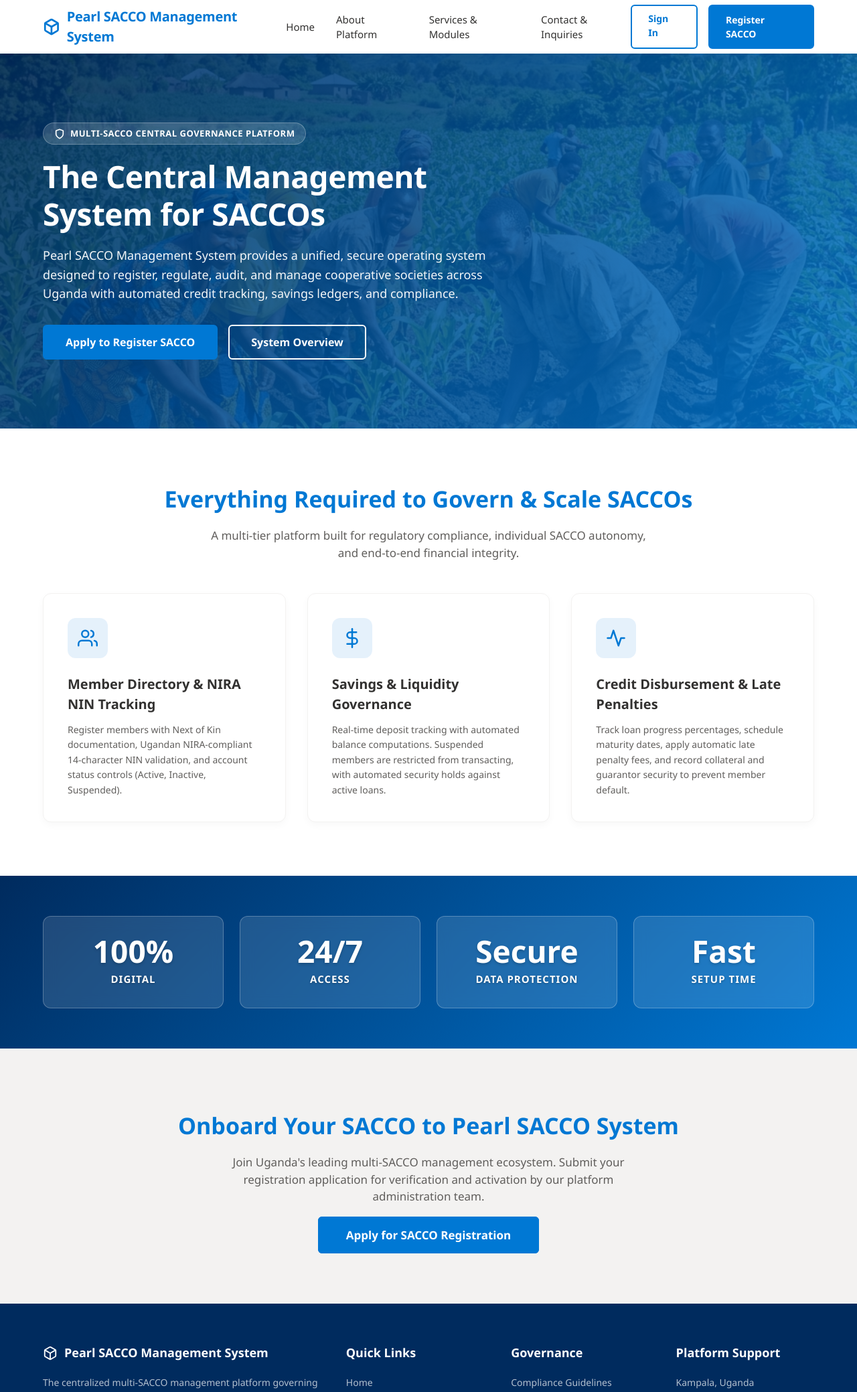
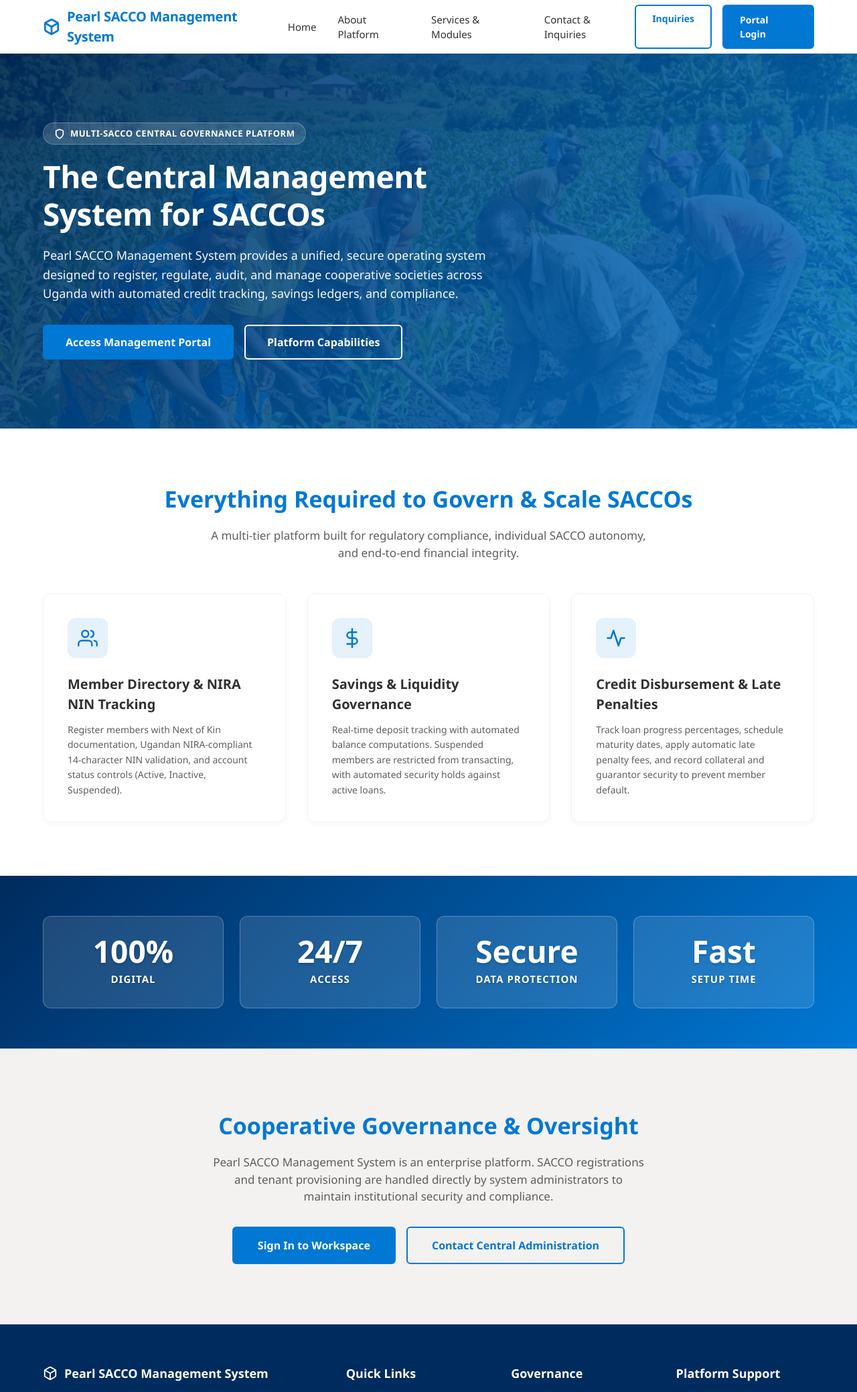
Before and after one commit to 2400700274-cmyk/PEARL-SACCO-MANAGEMENT-SYSTEM, a Laravel app: page / in a window 1280 px wide. Shown: the top 2079 px of the page at 67% size. Run offline with Laravel 12, Linux system fonts and the light colour scheme.

Commit message:
fix: restrict public SACCO self-registration and enforce central administration provisioning

```diff
--- a/resources/views/auth/login.blade.php
+++ b/resources/views/auth/login.blade.php
@@ -185,8 +185,9 @@
 
             <button type="submit" class="btn btn-primary btn-login">Sign In</button>
 
-            <div style="text-align: center; margin-top: 24px; font-size: 13px;">
-                Looking to onboard a new cooperative? <a href="{{ route('register') }}" style="color: var(--primary-color); text-decoration: none; font-weight: 600;">Apply to register SACCO</a>
+            <div style="text-align: center; margin-top: 24px; font-size: 13px; color: var(--text-secondary); line-height: 1.5;">
+                SACCO workspaces are provisioned by central administration.<br>
+                Need access? <a href="{{ route('contact') }}" style="color: var(--primary-color); text-decoration: none; font-weight: 600;">Contact Administration</a>
             </div>
 
             <div style="text-align: center; margin-top: 14px;">
--- a/resources/views/components/layouts/frontend.blade.php
+++ b/resources/views/components/layouts/frontend.blade.php
@@ -214,8 +214,8 @@
                     {{ auth()->user()->isSuperAdmin() ? 'Manage SACCOs' : 'Dashboard' }}
                 </a>
             @else
-                <a href="{{ route('login') }}" class="btn-outline">Sign In</a>
-                <a href="{{ route('register') }}" class="btn-solid">Register SACCO</a>
+                <a href="{{ route('contact') }}" class="btn-outline">Inquiries</a>
+                <a href="{{ route('login') }}" class="btn-solid">Portal Login</a>
             @endauth
         </div>
     </nav>
--- a/resources/views/welcome.blade.php
+++ b/resources/views/welcome.blade.php
@@ -169,8 +169,8 @@
             <h1>The Central Management System for SACCOs</h1>
             <p>Pearl SACCO Management System provides a unified, secure operating system designed to register, regulate, audit, and manage cooperative societies across Uganda with automated credit tracking, savings ledgers, and compliance.</p>
             <div style="display: flex; gap: 16px; flex-wrap: wrap;">
-                <a href="{{ route('register') }}" class="btn-solid" style="padding: 12px 32px; font-size: 16px;">Apply to Register SACCO</a>
-                <a href="{{ route('about') }}" class="btn-outline" style="padding: 12px 32px; font-size: 16px; color: white; border-color: white;">System Overview</a>
+                <a href="{{ route('login') }}" class="btn-solid" style="padding: 12px 32px; font-size: 16px;">Access Management Portal</a>
+                <a href="{{ route('about') }}" class="btn-outline" style="padding: 12px 32px; font-size: 16px; color: white; border-color: white;">Platform Capabilities</a>
             </div>
         </div>
     </div>
@@ -227,8 +227,11 @@
     </div>
 
     <div class="cta">
-        <h2 style="font-size: 34px; margin-bottom: 16px; color: var(--primary-color);">Onboard Your SACCO to Pearl SACCO System</h2>
-        <p style="font-size: 17px; color: var(--text-secondary); max-width: 650px; margin: 0 auto 32px;">Join Uganda's leading multi-SACCO management ecosystem. Submit your registration application for verification and activation by our platform administration team.</p>
-        <a href="{{ route('register') }}" class="btn-solid" style="padding: 14px 40px; font-size: 17px;">Apply for SACCO Registration</a>
+        <h2 style="font-size: 34px; margin-bottom: 16px; color: var(--primary-color);">Cooperative Governance & Oversight</h2>
+        <p style="font-size: 17px; color: var(--text-secondary); max-width: 650px; margin: 0 auto 32px;">Pearl SACCO Management System is an enterprise platform. SACCO registrations and tenant provisioning are handled directly by system administrators to maintain institutional security and compliance.</p>
+        <div style="display: flex; gap: 16px; justify-content: center; flex-wrap: wrap;">
+            <a href="{{ route('login') }}" class="btn-solid" style="padding: 14px 36px; font-size: 16px;">Sign In to Workspace</a>
+            <a href="{{ route('contact') }}" class="btn-outline" style="padding: 14px 36px; font-size: 16px;">Contact Central Administration</a>
+        </div>
     </div>
 @endsection
```
Also changed, not shown: app/Http/Controllers/Auth/RegisterController.php (+2 -55 lines).
